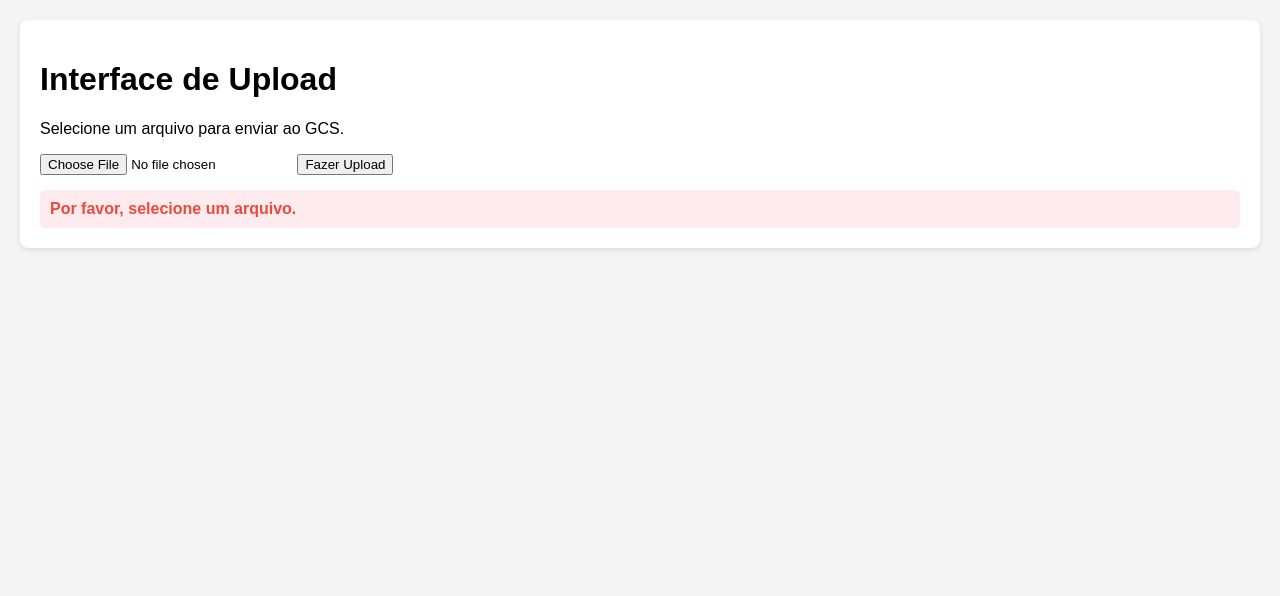
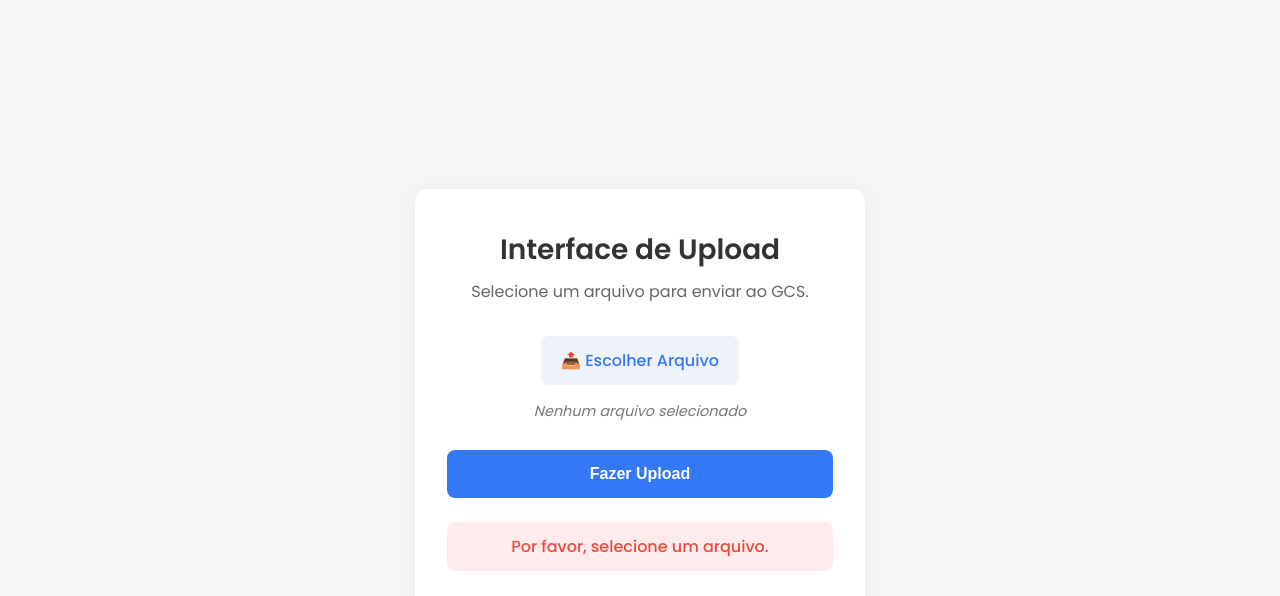
Before and after one commit to nicolas-ceruti/CloudStorage, a plain HTML site: page upload-interface/index.html in a window 1280 px wide. Both pictures are taken after a click on the button "Fazer Upload". Drawn offline with Linux system fonts and the light colour scheme.

Commit message:
Update index.html

```diff
--- a/upload-interface/index.html
+++ b/upload-interface/index.html
@@ -1,13 +1,128 @@
-
 <!DOCTYPE html>
 <html lang="pt-br">
 <head>
     <meta charset="UTF-8">
+    <meta name="viewport" content="width=device-width, initial-scale=1.0">
     <title>Upload para GCS</title>
+    <link rel="preconnect" href="https://fonts.googleapis.com">
+    <link rel="preconnect" href="https://fonts.gstatic.com" crossorigin>
+    <link href="https://fonts.googleapis.com/css2?family=Poppins:wght@400;500;600&display=swap" rel="stylesheet">
+
     <style>
-        body { font-family: sans-serif; margin: 20px; background: #f4f4f4; }
-        #container { background: #fff; padding: 20px; border-radius: 8px; box-shadow: 0 2px 5px rgba(0,0,0,0.1); }
-        #status { margin-top: 15px; font-weight: bold; padding: 10px; border-radius: 5px; }
+        /* Reset básico e Fonte Global */
+        * {
+            box-sizing: border-box;
+            margin: 0;
+            padding: 0;
+        }
+
+        body {
+            font-family: 'Poppins', -apple-system, BlinkMacSystemFont, "Segoe UI", Roboto, sans-serif;
+            background: #f4f7f6;
+            color: #333;
+
+            /* 2. Centralizando o container na tela */
+            display: grid;
+            place-items: center;
+            min-height: 100vh;
+        }
+
+        /* 3. Estilizando o Card Principal */
+        #container {
+            background: #ffffff;
+            padding: 2.5rem 2rem;
+            border-radius: 12px;
+            box-shadow: 0 4px 25px rgba(0, 0, 0, 0.05);
+            width: 100%;
+            max-width: 450px;
+            text-align: center;
+        }
+
+        h1 {
+            font-weight: 600;
+            font-size: 1.75rem;
+            margin-bottom: 0.5rem;
+        }
+
+        p {
+            font-size: 1rem;
+            color: #666;
+            margin-bottom: 2rem;
+        }
+
+        /* 4. A Mágica: Escondendo o Input Padrão */
+        #fileInput {
+            display: none;
+        }
+
+        /* 5. Estilizando o Label como um botão */
+        .file-label {
+            display: inline-block;
+            padding: 12px 20px;
+            background: #eef2f9;
+            color: #3478f6;
+            border-radius: 8px;
+            font-weight: 500;
+            cursor: pointer;
+            transition: all 0.2s ease;
+        }
+
+        .file-label:hover {
+            background: #dfe9f7;
+        }
+
+        /* 6. Área para mostrar o nome do arquivo */
+        #fileName {
+            font-size: 0.9rem;
+            color: #777;
+            margin-top: 1rem;
+            margin-bottom: 2rem;
+            height: 1.2em; /* Garante espaço mesmo vazio */
+            font-style: italic;
+        }
+
+        /* 7. Estilizando o Botão Principal de Upload */
+        #uploadButton {
+            width: 100%;
+            padding: 15px;
+            font-size: 1rem;
+            font-weight: 600;
+            background: #3478f6;
+            color: white;
+            border: none;
+            border-radius: 8px;
+            cursor: pointer;
+            transition: all 0.2s ease;
+        }
+
+        #uploadButton:hover {
+            background: #2a62c4;
+        }
+
+        /* 8. Estilo do botão quando desabilitado */
+        #uploadButton:disabled {
+            background: #95a5a6;
+            cursor: not-allowed;
+            opacity: 0.7;
+        }
+
+        /* 9. Estilos dos Status (com fontes atualizadas) */
+        #status {
+            margin-top: 1.5rem;
+            font-weight: 500;
+            padding: 12px;
+            border-radius: 8px;
+            /* A classe é adicionada via JS */
+            visibility: hidden; /* Começa escondido */
+            opacity: 0;
+            transition: opacity 0.3s ease;
+        }
+
+        #status.show {
+            visibility: visible;
+            opacity: 1;
+        }
+
         .status-wait { background: #eef; color: #3498db; }
         .status-ok { background: #e6ffed; color: #2ecc71; }
         .status-error { background: #ffebee; color: #e74c3c; }
@@ -18,25 +133,49 @@
         <h1>Interface de Upload</h1>
         <p>Selecione um arquivo para enviar ao GCS.</p>
 
-        <input type="file" id="fileInput" />
+        <input type="file" id="fileInput">
+
+        <label for="fileInput" class="file-label">
+            <span>&#128228;</span> Escolher Arquivo
+        </label>
+
+        <div id="fileName">Nenhum arquivo selecionado</div>
+
         <button id="uploadButton">Fazer Upload</button>
 
         <div id="status"></div>
     </div>
 
     <script>
-
+        // URL da sua API
         const BACKEND_URL = 'https://us-central1-my-private-data.cloudfunctions.net/getUploadUrl';
 
+        // 11. Referências aos novos elementos
         const fileInput = document.getElementById('fileInput');
         const uploadButton = document.getElementById('uploadButton');
         const statusDiv = document.getElementById('status');
+        const fileNameDiv = document.getElementById('fileName'); // <-- Novo
+
+        // 12. Event listener para mostrar o nome do arquivo
+        fileInput.addEventListener('change', () => {
+            if (fileInput.files.length > 0) {
+                fileNameDiv.textContent = fileInput.files[0].name;
+            } else {
+                fileNameDiv.textContent = 'Nenhum arquivo selecionado';
+            }
+        });
 
         uploadButton.addEventListener('click', handleUpload);
 
         function setStatus(message, type = 'wait') {
             statusDiv.innerText = message;
-            statusDiv.className = `status-${type}`;
+            // Limpa classes antigas e adiciona as novas
+            statusDiv.className = '';
+            statusDiv.classList.add(`status-${type}`, 'show');
+        }
+
+        function hideStatus() {
+            statusDiv.className = '';
         }
 
         async function handleUpload() {
@@ -46,7 +185,10 @@
                 return;
             }
 
-            setStatus('1/3: Solicitando permissao de upload...', 'wait');
+            // 13. Desabilitar botão e mostrar status
+            setStatus('1/3: Solicitando permissão...', 'wait');
+            uploadButton.disabled = true;
+            uploadButton.textContent = 'Enviando...';
 
             try {
                 const response = await fetch(BACKEND_URL, {
@@ -63,7 +205,7 @@
                 }
 
                 const { signedUrl } = await response.json();
-                setStatus('2/3: Permissao recebida. Fazendo upload...', 'wait');
+                setStatus('2/3: Permissão recebida. Fazendo upload...', 'wait');
 
                 const uploadResponse = await fetch(signedUrl, {
                     method: 'PUT',
@@ -72,8 +214,9 @@
                 });
 
                 if (uploadResponse.ok) {
-                    setStatus('3/3: Upload concluido com sucesso!', 'ok');
-                    fileInput.value = '';
+                    setStatus('3/3: Upload concluído com sucesso!', 'ok');
+                    fileInput.value = ''; // Limpa o input
+                    fileNameDiv.textContent = 'Nenhum arquivo selecionado'; // Limpa o nome
                 } else {
                     throw new Error('Falha no upload para o GCS.');
                 }
@@ -81,6 +224,10 @@
             } catch (error) {
                 setStatus('Erro: ' + error.message, 'error');
                 console.error(error);
+            } finally {
+                // 14. Re-abilitar o botão (em caso de sucesso ou erro)
+                uploadButton.disabled = false;
+                uploadButton.textContent = 'Fazer Upload';
             }
         }
     </script>
```
